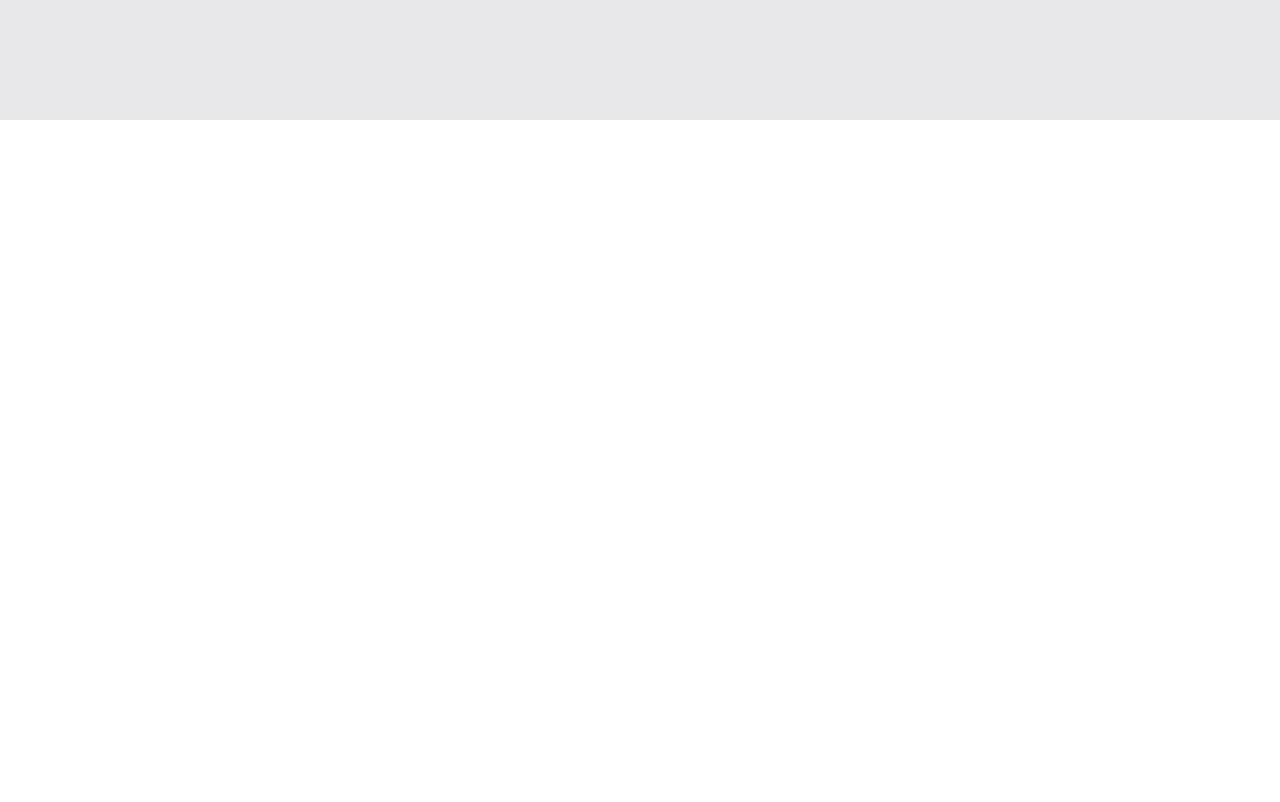
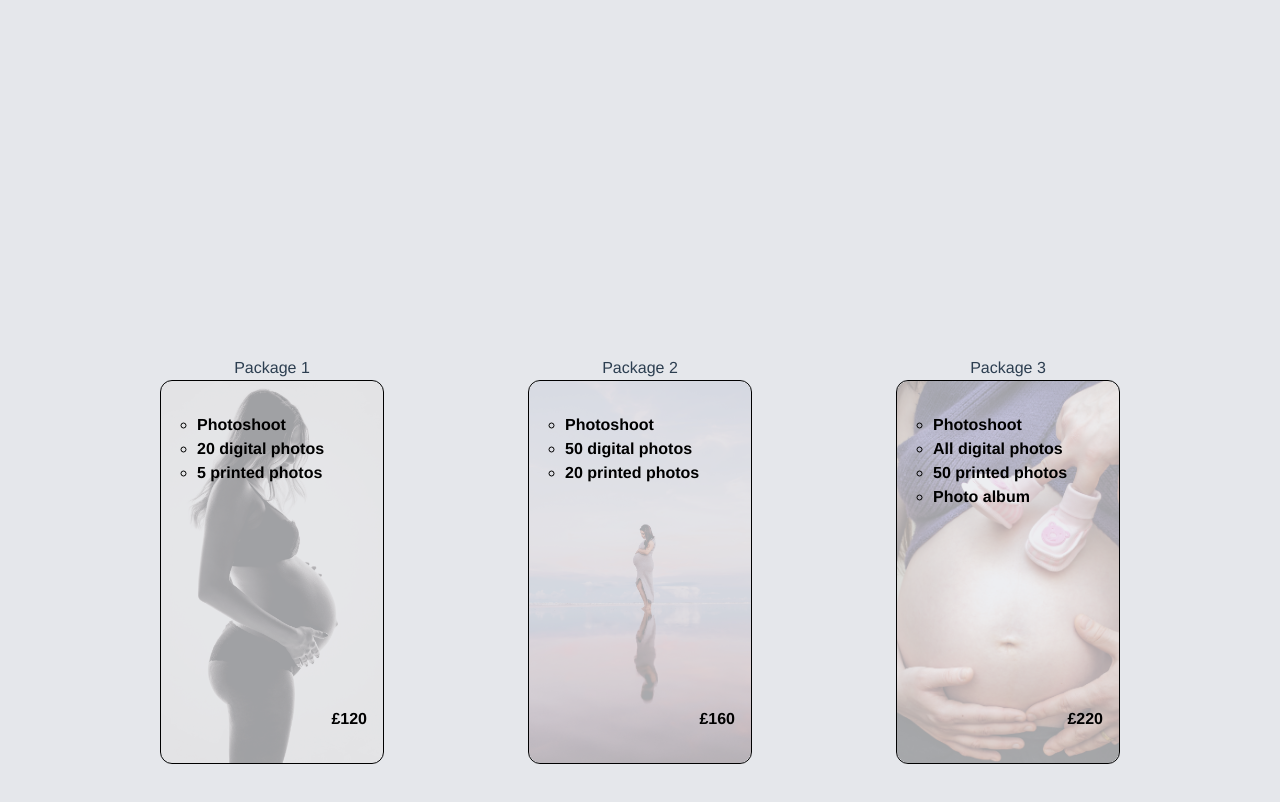
Before and after one commit to willgarrett64/fran_photography, a Vue app: page / in a window 1280 px wide. Shown: the part 2280-3082 px from the top of the page. Before the commit the page ends 2400 px from the top, so only its background shows below. Built offline with nearby package versions, Linux system fonts and the light colour scheme.

Commit message:
feat: add basic price section

```diff
--- a/src/App.vue
+++ b/src/App.vue
@@ -4,6 +4,7 @@
     <HelloWorld />
     <AboutMe />
     <GallerySection />
+    <PricesSection />
   </div>
 </template>
 
@@ -12,6 +13,7 @@ import AboutMe from './components/AboutMe.vue'
 import GallerySection from './components/GallerySection.vue'
 import HelloWorld from './components/HelloWorld.vue'
 import Navbar from './components/Navbar.vue'
+import PricesSection from './components/PricesSection.vue'
 
 export default {
   name: 'App',
@@ -19,7 +21,8 @@ export default {
     AboutMe,
     GallerySection,
     HelloWorld,
-    Navbar
+    Navbar,
+    PricesSection
   }
 }
 </script>
--- a/src/components/Navbar.vue
+++ b/src/components/Navbar.vue
@@ -4,7 +4,7 @@
     <ul>
       <li><a href="#about">About</a></li>
       <li><a href="#gallery">Gallery</a></li>
-      <li><a>Prices</a></li>
+      <li><a href="#prices">Prices</a></li>
       <li><a>Contact</a></li>
       <li><a>EN | DE | BR</a></li>
     </ul>
--- /dev/null
+++ b/src/components/PricesSection.vue
@@ -0,0 +1,91 @@
+<template>
+  <section class="cover relative pt-20 px-40" id="prices">
+    <div class="h-full w-full flex items-center justify-between space-x-5">
+      <div>
+        <h4>Package 1</h4>
+        <div class="package__card">
+          <img src="../assets/placeholders/portrait-1.jpg" alt="" srcset="">
+          <div class="text-overlay">
+            <ul>
+              <li>Photoshoot</li>
+              <li>20 digital photos</li>
+              <li>5 printed photos</li>
+            </ul>
+            <span class="price">£120</span>
+          </div>
+        </div>
+      </div>
+      <div>
+        <h4>Package 2</h4>
+        <div class="package__card">
+          <img src="../assets/placeholders/portrait-2.jpg" alt="" srcset="">
+          <div class="text-overlay">
+            <ul>
+              <li>Photoshoot</li>
+              <li>50 digital photos</li>
+              <li>20 printed photos</li>
+            </ul>
+            <span class="price">£160</span>
+          </div>
+        </div>
+      </div>
+      <div>
+        <h4>Package 3</h4>
+        <div class="package__card">
+          <img src="../assets/placeholders/portrait-3.jpg" alt="" srcset="">
+          <div class="text-overlay">
+            <ul>
+              <li>Photoshoot</li>
+              <li>All digital photos</li>
+              <li>50 printed photos</li>
+              <li>Photo album</li>
+            </ul>
+            <span class="price">£220</span>
+          </div>
+        </div>
+      </div>
+    </div>
+  </section>
+</template>
+
+<script>
+export default {
+  name: 'PricesSection',
+  props: {
+  }
+}
+</script>
+
+<style scoped>
+.cover {
+  @apply w-screen h-screen;
+  object-fit: cover;
+}
+
+.package__card {
+  @apply relative w-56 h-96 flex flex-col justify-between border border-black rounded-xl overflow-hidden;
+}
+.package__card img {
+  @apply w-full h-full absolute top-0 left-0 rounded-xl z-0;
+  object-fit: cover;
+  opacity: 0.3;
+}
+
+.package__card .text-overlay {
+  @apply flex flex-col h-full justify-between z-20 px-4 py-8 text-black text-left font-bold;
+}
+.package__card ul {
+  @apply ml-5
+}
+.package__card li {
+  list-style-type: circle
+}
+
+.package__card .price {
+  @apply w-full text-right
+}
+
+.image__card img {
+  @apply w-full h-full rounded;
+}
+</style>
```
